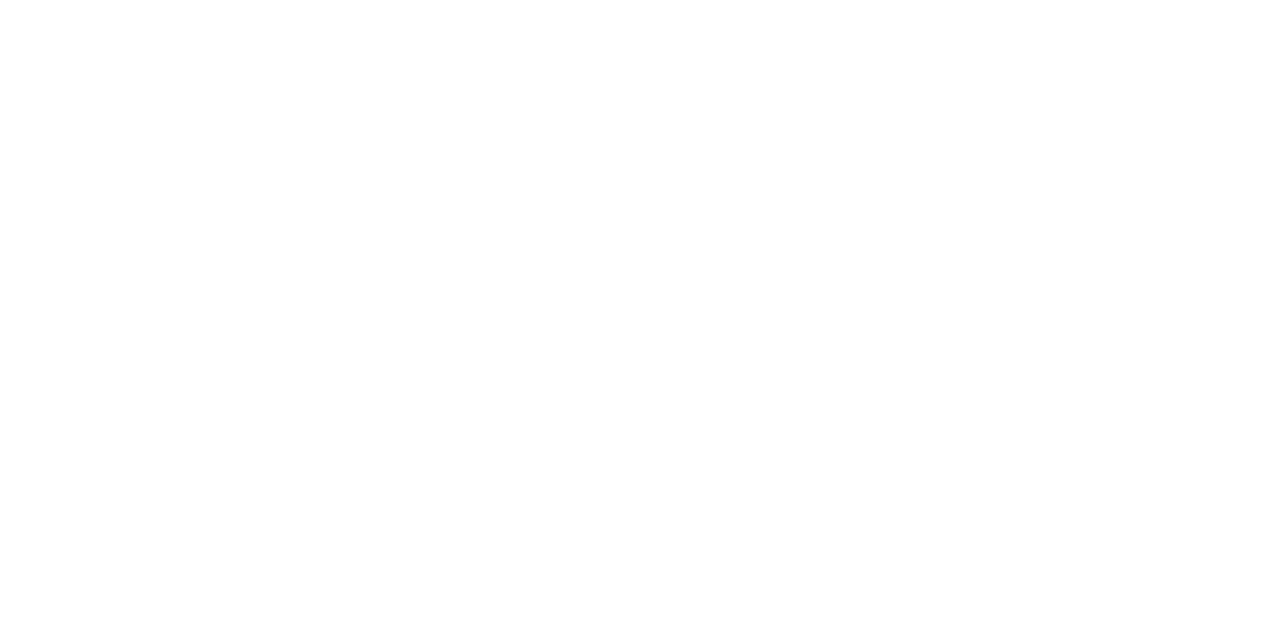
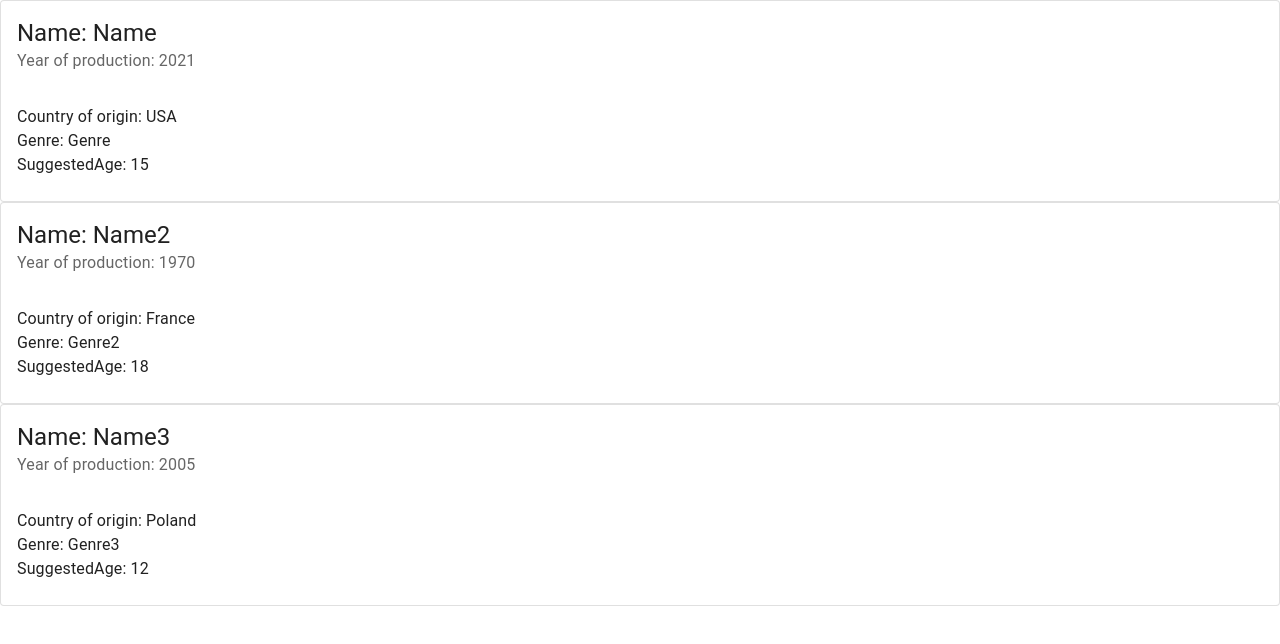
Before and after one commit to Potezny-Projekcik/frontend, a React (Create React App) app: page /movies in a window 1280 px wide. Before the commit this address had no page. Shown: the top 644 px of the page. Built offline with nearby package versions, Linux system fonts and the light colour scheme.

Commit message:
Card header, better data types in movies, changed route

```diff
--- a/public/testJSONs/movies.json
+++ b/public/testJSONs/movies.json
@@ -3,8 +3,8 @@
 		{
 			"id": 1,
 			"name": "Name",
-			"year": "Year of production",
-			"country": "Country of origin",
+			"year": "2021",
+			"country": "USA",
 			"genre": "Genre",
 			"directors": ["dir1", "dir2", "dir3"],
 			"suggestedAge": 15,
@@ -13,8 +13,8 @@
 		{
 			"id": 2,
 			"name": "Name2",
-			"year": "Year of production2",
-			"country": "Country of origin2",
+			"year": "1970",
+			"country": "France",
 			"genre": "Genre2",
 			"directors": ["dir1", "dir2", "dir3", "dir4"],
 			"suggestedAge": 18,
@@ -23,8 +23,8 @@
 		{
 			"id": 3,
 			"name": "Name3",
-			"year": "Year of production3",
-			"country": "Country of origin3",
+			"year": "2005",
+			"country": "Poland",
 			"genre": "Genre3",
 			"directors": ["dir1"],
 			"suggestedAge": 12,
--- a/src/App.js
+++ b/src/App.js
@@ -8,7 +8,7 @@
 		<I18nextProvider i18n={i18next}>
 			<BrowserRouter>
 				<Routes>
-					<Route path="/" element={<MoviesPage />} />
+					<Route path="/movies" element={<MoviesPage />} />
 				</Routes>
 			</BrowserRouter>
 		</I18nextProvider>
--- a/src/components/Movie/Movie.js
+++ b/src/components/Movie/Movie.js
@@ -1,5 +1,5 @@
 import React from "react";
-import { Card, CardContent, Typography } from "@mui/material";
+import { Card, CardContent, CardHeader, Typography } from "@mui/material";
 import { useTranslation } from "react-i18next";
 
 function Movie({ movie }) {
@@ -7,10 +7,12 @@
 		movie;
 	const { t } = useTranslation("movie");
 	return (
-		<Card>
+		<Card variant="outlined">
+			<CardHeader
+				title={`${t("name")}: ${name}`}
+				subheader={`${t("year")}: ${year}`}
+			/>
 			<CardContent>
-				<Typography>{`${t("name")}: ${name}`}</Typography>
-				<Typography>{`${t("year")}: ${year}`}</Typography>
 				<Typography>{`${t("country")}: ${country}`}</Typography>
 				<Typography>{`${t("genre")}: ${genre}`}</Typography>
 				<Typography>{`${t("suggestedAge")}: ${suggestedAge}`}</Typography>
```
